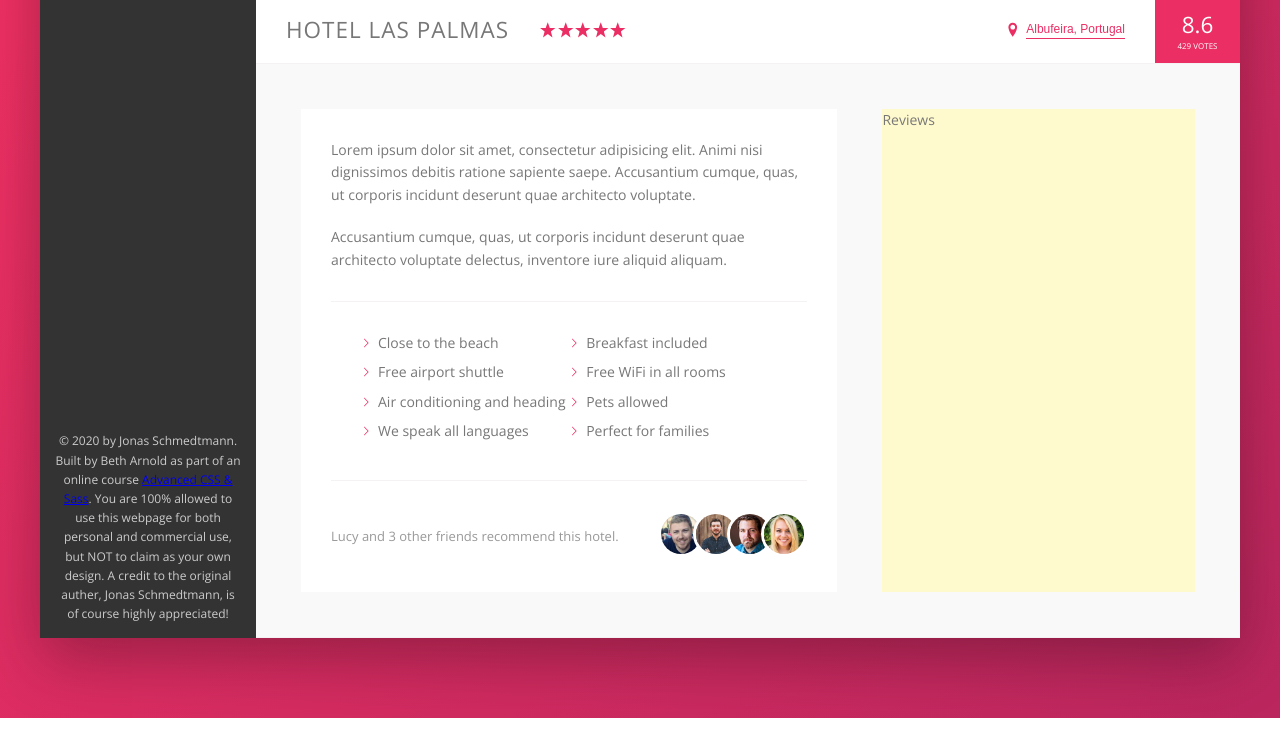
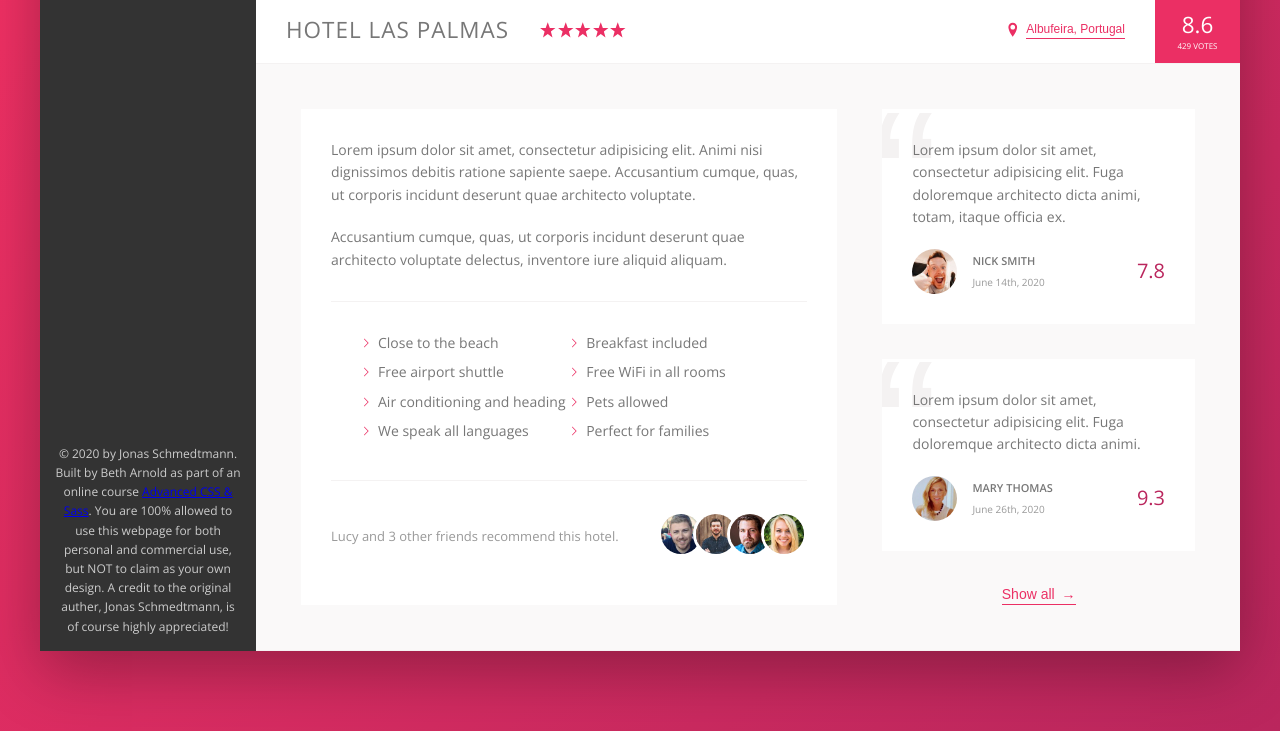
Before and after one commit to BETH-A/Trillo, a website: page starter/index.html in a window 1280 px wide. Shown: the part 538-1269 px from the top of the page. Drawn offline with nearby package versions, Linux system fonts and the light colour scheme.

Commit message:
Build & Style the User Review Section

```diff
--- a/starter/index.html
+++ b/starter/index.html
@@ -165,7 +165,35 @@
                         </div>
 
                         <div class="user-reviews">
-                            Reviews
+                            <figure class="review">
+                                <blockquote class="review__text">
+                                    Lorem ipsum dolor sit amet, consectetur adipisicing elit. Fuga doloremque architecto dicta animi, totam, itaque officia ex.
+                                </blockquote>
+                                <figcation class="review__user">
+                                    <img src="img/user-1.jpg" alt="User 1" class="review__photo">
+                                    <div class="review__user-box">
+                                        <p class="review__user-name">Nick Smith</p>
+                                        <p class="review__user-date">June 14th, 2020</p>
+                                    </div>
+                                    <div class="review__rating">7.8</div>
+                                </figcation>
+                            </figure>
+
+                            <figure class="review">
+                                <blockquote class="review__text">
+                                    Lorem ipsum dolor sit amet, consectetur adipisicing elit. Fuga doloremque architecto dicta animi.
+                                </blockquote>
+                                <figcation class="review__user">
+                                    <img src="img/user-2.jpg" alt="User 2" class="review__photo">
+                                    <div class="review__user-box">
+                                        <p class="review__user-name">Mary Thomas</p>
+                                        <p class="review__user-date">June 26th, 2020</p>
+                                    </div>
+                                    <div class="review__rating">9.3</div>
+                                </figcation>
+                            </figure>
+
+                            <button class="btn-inline">Show all <span>&rarr;</span></button>
                         </div>
                     </div>
                 </main>
--- a/starter/sass/_components.scss
+++ b/starter/sass/_components.scss
@@ -280,8 +280,17 @@
     cursor: pointer;
     transition: all .2s;
 
+    & span {
+        margin-left: .3rem;
+    }
+
     &:hover {
         color: var(--color-grey-dark-2);
+
+        span {
+            margin-left: .8rem;
+            transition: margin-left .2s;
+        }
     }
 
     &:focus {
@@ -377,7 +386,72 @@
             margin-right: -1.5rem;
 
         }
+    }
+}
+
+///////////////////////////////////////
+//REVIEWs
+.review {
+    background-color: #fff;
+    box-shadow: var(--shadow-light);
+    padding: 3rem;
+    margin-bottom: 3.5rem;
+    position: relative;
+    overflow: hidden;
 
 
+    &__text {
+        margin-bottom: 2rem;
+        z-index: 10;
+        position: relative;
+    }
+
+    &__user {
+        display: flex;
+        align-items: center;
+    }
+
+    &__photo {
+        height: 4.5rem;
+        width: 4.5rem;
+        border-radius: 50%;
+        margin-right: 1.5rem;
+    }
+
+    &__user-box {
+        margin-right: auto;
+    }
+
+    &__user-name {
+        font-size: 1.1rem;
+        font-weight: 600;
+        text-transform: uppercase;
+        margin-bottom: .4rem;
+    }
+
+    &__user-date {
+        font-size: 1rem;
+        color: var(--color-grey-dark-3);
+    }
+
+    &__rating {
+        color: var(--color-primary-dark);
+        font-size: 2rem;
+        font-weight: 300;
+    }
+
+    &::before {
+        content: "\201C";
+        position: absolute;
+        top: -2.75rem;
+        left: -1rem;
+        font-size: 20rem;
+        line-height: 1;
+        color: var(--color-grey-light-2);
+        font-family: sans-serif;
+        z-index: 1;
     }
 }
+
+///////////////////////////////////////
+//RECOMMEND
--- a/starter/sass/_layout.scss
+++ b/starter/sass/_layout.scss
@@ -55,6 +55,9 @@
 }
 
 .user-reviews {
-    background-color: lemonchiffon;
     flex: 1;
+
+    display: flex;
+    flex-direction: column;
+    align-items: center;
 }
```
Also changed, not shown: starter/css/style.css, starter/sass/main.scss (line endings or trailing spaces).
